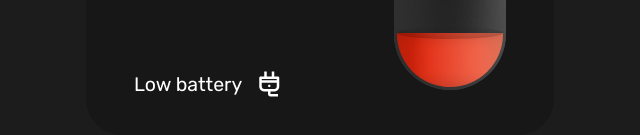
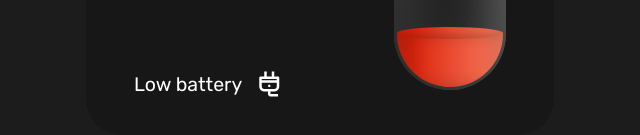
Before and after one commit to harisratnopambudi/battery-indicator, a plain HTML site: page index.html in a window 1280 px wide. Shown: the part 445-580 px from the top of the page, 320-960 px from the left. Drawn offline with nearby package versions, Linux system fonts and the light colour scheme.

Commit message:
Update styles.css

```diff
--- a/assets/css/styles.css
+++ b/assets/css/styles.css
@@ -128,7 +128,7 @@ body {
   content: '';
   position: absolute;
   height: 8px;
-  background: var(--graident-color-red);
+  background: var(--gradient-color-red);
   box-shadow: inset 0 -3px 6px hsla(0, 0%, 0%, .2);
   left: 0;
   right: 0;
@@ -183,22 +183,22 @@ body {
 }
 
 /* Liquid battery with gradient color */
-.gradient-color-red;
+.gradient-color-red,
 .gradient-color-red::after{
   background: var(--gradient-color-red);
 }
 
-.gradient-color-orange;
+.gradient-color-orange,
 .gradient-color-orange::after{
   background: var(--gradient-color-orange);
 }
 
-.gradient-color-yellow;
+.gradient-color-yellow,
 .gradient-color-yellow::after{
   background: var(--gradient-color-yellow);
 }
 
-.gradient-color-green;
+.gradient-color-green,
 .gradient-color-green::after{
   background: var(--gradient-color-green);
 }
```
